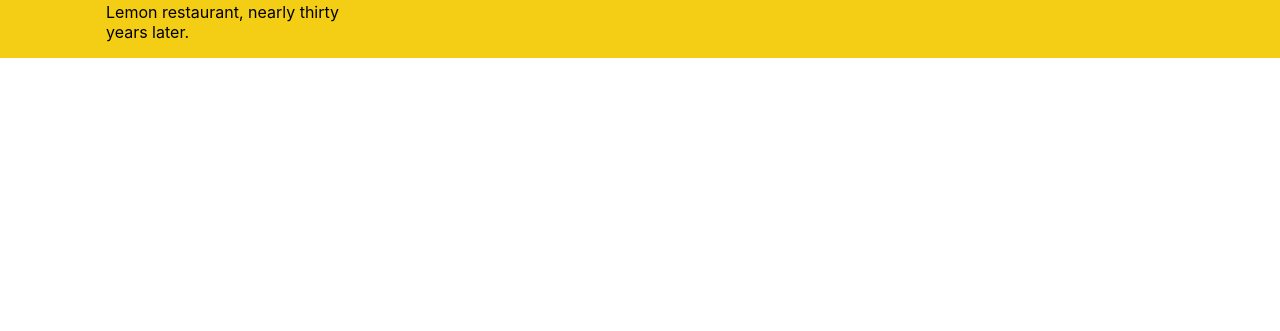
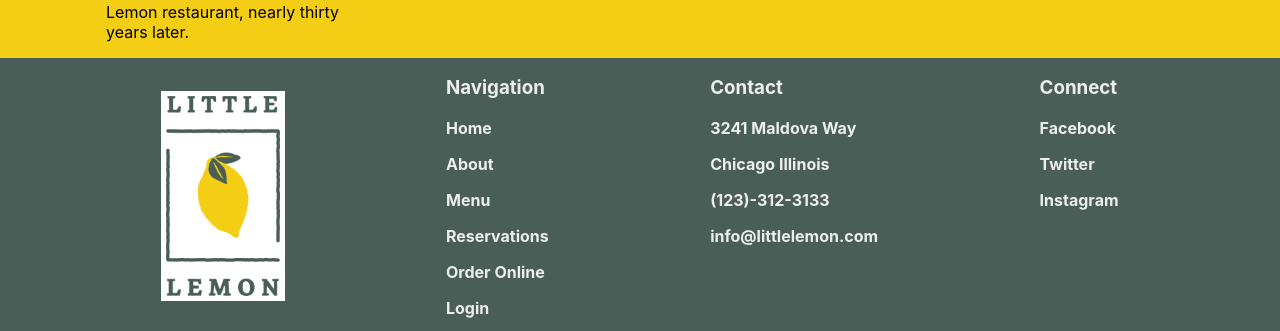
Before and after one commit to jimbatshetrim/little-lemon, a React (Create React App) app: page / in a window 1280 px wide. Shown: the part 1365-1696 px from the top of the page. Before the commit the page ends 1423 px from the top, so only its background shows below. Built offline with nearby package versions, Linux system fonts and the light colour scheme.

Commit message:
feat: added footer

```diff
--- a/src/App.css
+++ b/src/App.css
@@ -133,3 +133,18 @@ nav ul li {
 #secondImg {
     transform: translate(-100px, -40px);
 }
+
+footer {
+    display: flex;
+    font-weight: bold;
+    justify-content: space-evenly;
+    background-color: #495E57;
+    color: #EDEFEE;
+}
+
+footer img {
+    align-self: center;
+    height: 200px;
+    background-color: white;
+    padding: .3rem;
+}
--- a/src/App.js
+++ b/src/App.js
@@ -4,6 +4,7 @@ import greekSalad from './assets/greek salad.jpg';
 import deliveryIcon from './assets/Dish icon.svg'
 import footerImg1 from './assets/Mario and Adrian A.jpg'
 import footerImg2 from './assets/Mario and Adrian b.jpg'
+import footerLogo from './assets/footer-logo.png'
 import './App.css';
 
 function App() {
@@ -71,6 +72,28 @@ function App() {
                 </section>
             </main>
             <footer>
+                <img src={footerLogo} alt="logo"/>
+                <div className="navigation">
+                    <h3>Navigation</h3>
+                        {
+                            ['Home', 'About', 'Menu', 'Reservations', 'Order Online', 'Login'].map(
+                                menu => <p>{menu}</p>
+                            )
+                        }
+                </div>
+                <div className="contact">
+                   <h3>Contact</h3>
+                    <p>3241 Maldova Way</p>
+                    <p>Chicago Illinois</p>
+                    <p>(123)-312-3133</p>
+                    <p>info@littlelemon.com</p>
+                </div>
+                <div className="socials">
+                    <h3>Connect</h3>
+                    <p>Facebook</p>
+                    <p>Twitter</p>
+                    <p>Instagram</p>
+                </div>
             </footer>
         </div>
     );
```
